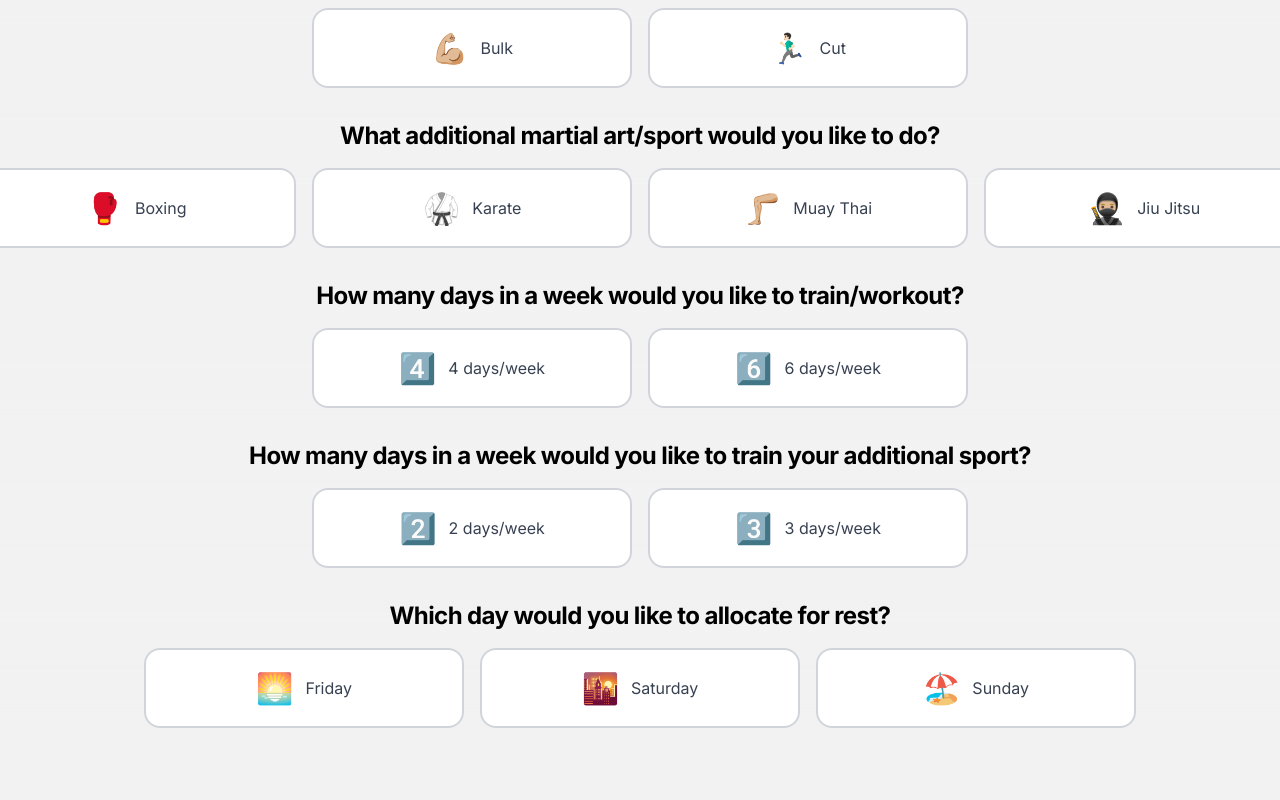
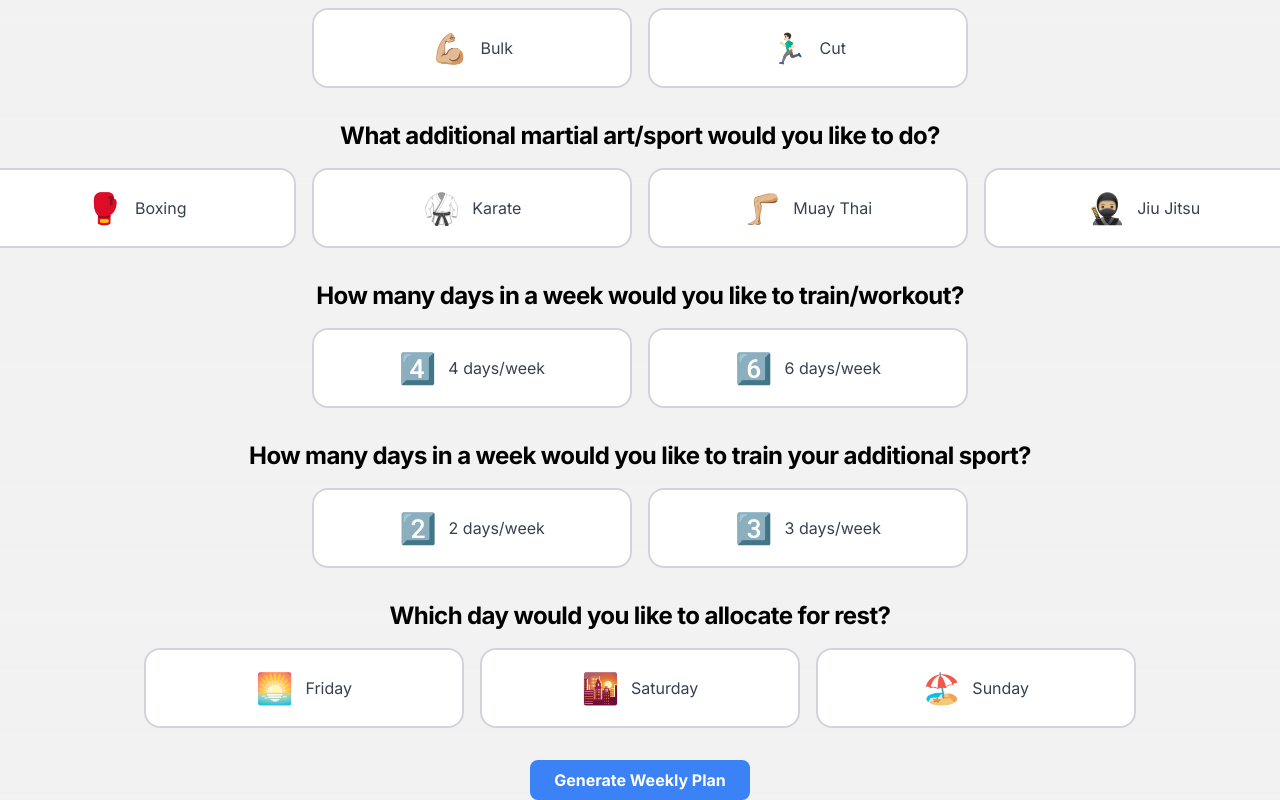
Before and after one commit to Aby-ss/GrindGuide, a Next.js app in the folder grindguide/: page / in a window 1280 px wide. Shown: the part 960-1760 px from the top of the page. Before the commit the page ends 1688 px from the top, so only its background shows below. Built offline with nearby package versions, Linux system fonts and the light colour scheme.

Commit message:
Added Workout Planner generate button + logic ✅

```diff
--- a/grindguide/src/app/page.js
+++ b/grindguide/src/app/page.js
@@ -6,9 +6,9 @@ import { useState } from "react";
 export default function Main() {
   const [selectedGoal, setSelectedGoal] = useState(null);
   const [selectedMartialArt, setSelectedMartialArt] = useState(null);
-  const [selectedtrainingDays, setSelectedtrainingDays] = useState(null);
-  const [selectedsportDays, setSelectedsportDays] = useState(null);
-  const [selectedrestDays, setSelectedrestDays] = useState(null);
+  const [selectedTrainingDays, setSelectedTrainingDays] = useState(null);
+  const [selectedSportDays, setSelectedSportDays] = useState(null);
+  const [selectedRestDay, setSelectedRestDay] = useState(null);
 
   const goalOptions = [
     { id: 1, label: "Bulk", icon: "💪🏼" },
@@ -18,25 +18,25 @@ export default function Main() {
   const martialArtOptions = [
     { id: 1, label: "Boxing", icon: "🥊" },
     { id: 2, label: "Karate", icon: "🥋" },
-    { id: 3, label: "Muay Thai", icon: "🦵🏼"},
-    { id: 4, label: "Jiu Jitsu", icon: "🥷🏼"}
+    { id: 3, label: "Muay Thai", icon: "🦵🏼" },
+    { id: 4, label: "Jiu Jitsu", icon: "🥷🏼" },
   ];
 
   const trainingDaysOptions = [
-    { id: 1, label: "4 days/week", icon: "4️⃣"},
-    { id: 2, label: "6 days/week", icon: "6️⃣"}
-  ]
+    { id: 1, label: "4 days/week", value: 4, icon: "4️⃣" },
+    { id: 2, label: "6 days/week", value: 6, icon: "6️⃣" },
+  ];
 
   const sportingDaysOptions = [
-    { id: 1, label: "2 days/week", icon: "2️⃣"},
-    { id: 2, label: "3 days/week", icon: "3️⃣"}
-  ]
+    { id: 1, label: "2 days/week", value: 2, icon: "2️⃣" },
+    { id: 2, label: "3 days/week", value: 3, icon: "3️⃣" },
+  ];
 
   const restDaysOptions = [
-    { id: 1, label: "Friday", icon: "🌅"},
-    { id: 2, label: "Saturday", icon: "🌇"},
-    { id: 3, label: "Sunday", icon: "🏖️"}
-  ]
+    { id: 1, label: "Friday", icon: "🌅" },
+    { id: 2, label: "Saturday", icon: "🌇" },
+    { id: 3, label: "Sunday", icon: "🏖️" },
+  ];
 
   const renderQuestion = (questionText, options, selected, setSelected, top) => (
     <div style={{ position: "absolute", top }}>
@@ -67,6 +67,55 @@ export default function Main() {
       </div>
     </div>
   );
+
+  const generatePlan = () => {
+    const workoutDays =
+      trainingDaysOptions.find((option) => option.id === selectedTrainingDays)
+        ?.value || 0;
+    const sportDays =
+      sportingDaysOptions.find((option) => option.id === selectedSportDays)
+        ?.value || 0;
+    const restDay =
+      restDaysOptions.find((option) => option.id === selectedRestDay)?.label ||
+      "N/A";
+
+    const goal =
+      goalOptions.find((option) => option.id === selectedGoal)?.label || "N/A";
+    const martialArt =
+      martialArtOptions.find((option) => option.id === selectedMartialArt)
+        ?.label || "N/A";
+
+    const plan = [];
+    let remainingWorkoutDays = workoutDays;
+    let remainingSportDays = sportDays;
+
+    const daysOfWeek = [
+      "Monday",
+      "Tuesday",
+      "Wednesday",
+      "Thursday",
+      "Friday",
+      "Saturday",
+      "Sunday",
+    ];
+
+    daysOfWeek.forEach((day) => {
+      if (day === restDay) {
+        plan.push(`${day}: Rest`);
+      } else if (remainingWorkoutDays > 0) {
+        plan.push(`${day}: Weightlifting (${goal})`);
+        remainingWorkoutDays--;
+      } else if (remainingSportDays > 0) {
+        plan.push(`${day}: ${martialArt}`);
+        remainingSportDays--;
+      } else {
+        plan.push(`${day}: Flexible/Active Recovery`);
+      }
+    });
+
+    console.log("Weekly Plan:");
+    plan.forEach((line) => console.log(line));
+  };
 
   return (
     <main className="flex min-h-screen flex-col items-center justify-between p-24">
@@ -111,7 +160,7 @@ export default function Main() {
         In today's era, we are made to believe the <span className="bg-rose-600 px-2 -rotate-1 inline-block"><span className="text-white text-2xl lg:text-2xl">blocky and excessive</span></span> bodybuilder physique is the best for both asthetics and athletics, but that is far from truth, the best physique by far in terms of physical attraction and power/strength is the <span className="bg-lime-600 px-2 rotate-1 inline-block"><span className="text-white text-2xl lg:text-2xl">athletic physique</span></span>
       </p>
 
-      {/* Question 1: Physique Goal */}
+      {/* Existing UI Questions */}
       {renderQuestion(
         "Enter your physique goal:",
         goalOptions,
@@ -120,7 +169,6 @@ export default function Main() {
         "115%"
       )}
 
-      {/* Question 2: Martial Art */}
       {renderQuestion(
         "What additional martial art/sport would you like to do?",
         martialArtOptions,
@@ -129,32 +177,40 @@ export default function Main() {
         "135%"
       )}
 
-      {/* Question 3: Training Intensity */}
       {renderQuestion(
         "How many days in a week would you like to train/workout?",
         trainingDaysOptions,
-        selectedtrainingDays,
-        setSelectedtrainingDays,
+        selectedTrainingDays,
+        setSelectedTrainingDays,
         "155%"
       )}
 
-      {/* Question 4: Additional Sporting Days */}
       {renderQuestion(
         "How many days in a week would you like to train your additional sport?",
         sportingDaysOptions,
-        selectedsportDays,
-        setSelectedsportDays,
+        selectedSportDays,
+        setSelectedSportDays,
         "175%"
       )}
 
-      {/* Question 5: Rest Days */}
       {renderQuestion(
         "Which day would you like to allocate for rest?",
         restDaysOptions,
-        selectedrestDays,
-        setSelectedrestDays,
+        selectedRestDay,
+        setSelectedRestDay,
         "195%"
       )}
+
+      {/* Button to Generate Plan */}
+      <div className="absolute top-[215%]">
+        <button
+          onClick={generatePlan}
+          className="bg-blue-500 text-white font-bold py-2 px-6 rounded-lg hover:bg-blue-700 transition-all duration-200"
+        >
+          Generate Weekly Plan
+        </button>
+      </div>
+
     </main>
   );
 }
```
